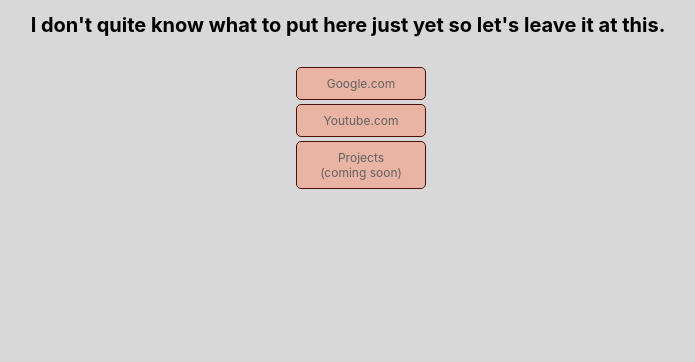
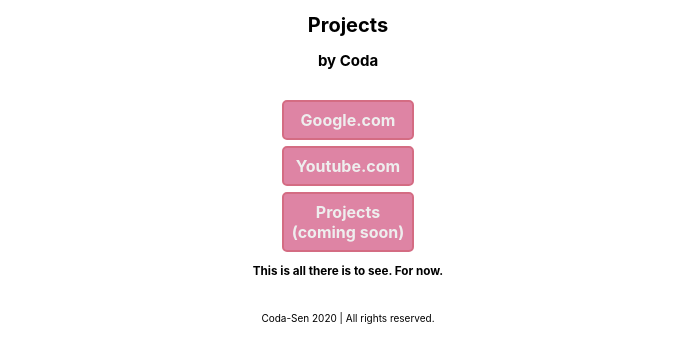
Before and after one commit to Coda-Sen/Coda-Sen.github.io, a plain HTML site: page index.html in a window 1280 px wide. Shown: the whole page, without its empty margins (292-987 px from the left). Drawn offline with Linux system fonts and the light colour scheme.

Commit message:
First push to master

```diff
--- a/coda.css
+++ b/coda.css
@@ -1,56 +1,64 @@
-@media screen and (min-width: 720px;) {
-    body {
-
+@media screen and (min-width: 720px) {
+    html {
+        margin: 0px;
     }
 }
 
 // --------------------------------------- {}
 
 body {
-    margin: 0;
-    padding: 0;
+    margin: 0px;
+}
+html {
+    margin: 0px 15px;
+    padding: 0px;
     font-size: 10px;
-    background-color: #d8d8d8;
+    background-color: #FFF;
     font-family: -apple-system, BlinkMacSystemFont, 'Segoe UI', Roboto, Oxygen, Ubuntu, Cantarell, 'Open Sans', 'Helvetica Neue', sans-serif;
     text-align: center;
 }
 main {
     padding: 12px 0px;
-}
-ul {
-    list-style-type: none;
-    width: 160px;
-    margin: 0px auto;
+    margin: auto;
 }
 a {
-    font-size: 1.2em;
+    font-size: 1.6em;
     text-decoration: none;
-    color: #626262;
+    font-weight: bold;
+    color: #EEEEEE;
+}
+footer {
+    background-color: white;
 }
 
 // --------------------------------------- {}
 
 a:hover {
-    color: #282828;
+    color: #FFF;
 }
 a:active {
-    color: #212121;
+    color: #ffddee;
+}
+a:focus {
+    outline: none !important;
 }
 
 // --------------------------------------- {}
 
 .link {
     height: auto;
-    background-color: #e9b4a4;
+    background-color: #De84a4;
     width: 120px;
     padding: 8px 4px;
     border-radius: 5px;
-    border: 1px solid #49100b;
-    margin: 4px 8px;
+    border: 2px solid #d46c83;
+    margin: 6px auto;
 }
 .link:hover {
-    background-color: #;
+    background-color: #d46c83;
 }
-.link:active {
-    background-color: #;
+.list {
+    width: 160px;
+    margin: 0px auto;
+    text-align: center;
 }
--- a/index.html
+++ b/index.html
@@ -7,14 +7,21 @@
 </head>
 <body>
 <header>
-<h1>I don't quite know what to put here just yet so let's leave it at this.</h1>
+    <h1>Projects</h1>
+    <h2>by Coda</h2>
 </header>
 <main>
-    <ul>
-        <div class="link"><li><a href=""><div class="link2">Google.com</div></a></li></div>
-        <div class="link"><li><a href=""><div class="link2">Youtube.com</div></a></li></div>
-        <div class="link"><li><a href=""><div class="link2">Projects<br>(coming soon)</div></a></li></div>
-    </ul>
+    <div class="list">
+        <div class="link"><a href="#">Google.com</a></div>
+        <div class="link"><a href="#">Youtube.com</a></div>
+        <div class="link"><a href="#">Projects<br>(coming soon)</a></div>
+    </div>
+    <h3>This is all there is to see. For now.</h3>
 </main>
+<footer>
+    <div id="impressum">
+        <p>Coda-Sen 2020 | All rights reserved.</p>
+    </div>
+</footer>
 </body>
 </html>
```
